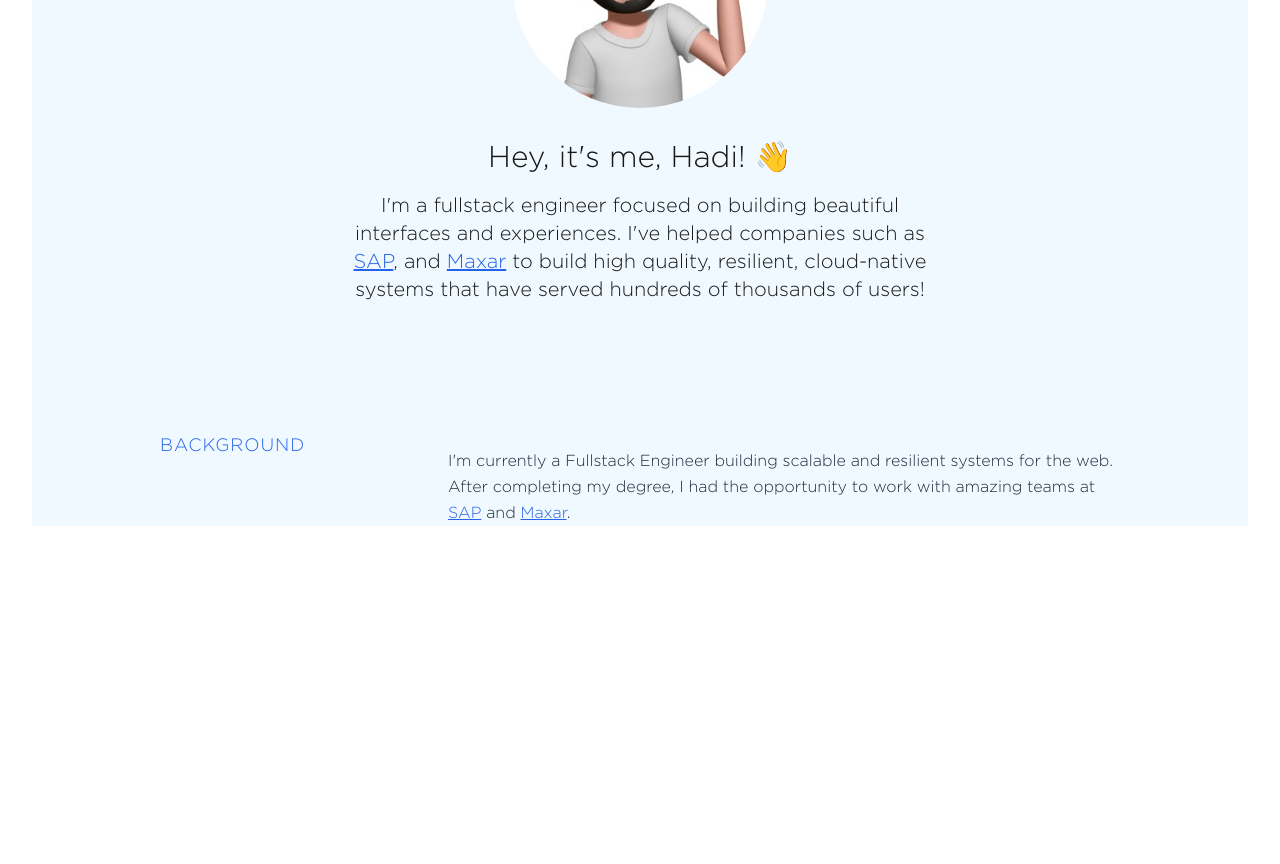
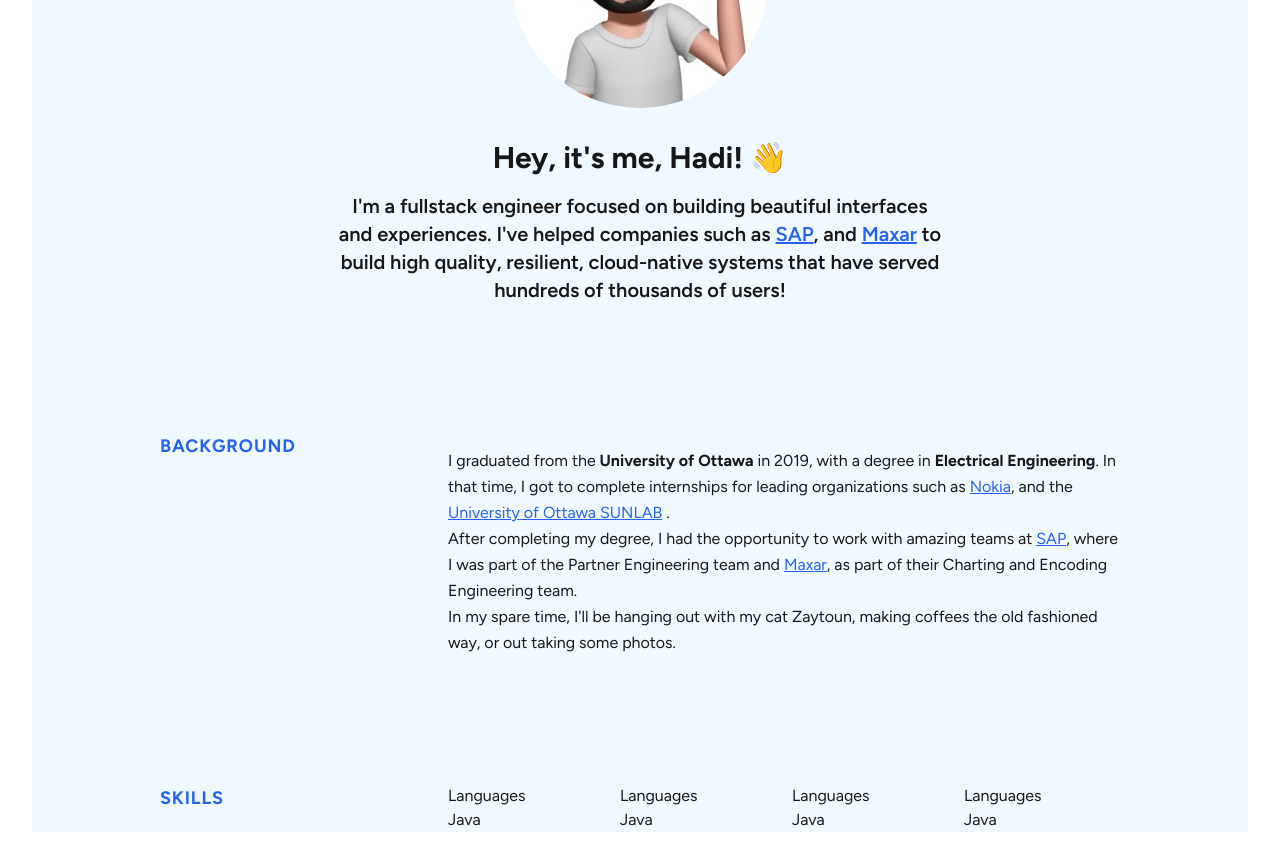
Before and after one commit to hadi-khir/cv, a Next.js app: page / in a window 1280 px wide. Shown: the part 380-1244 px from the top of the page. Before the commit the page ends 938 px from the top, so only its background shows below. Built offline with nearby package versions, Linux system fonts and the light colour scheme.

Commit message:
fixing the font issue before bed

```diff
--- a/app/globals.css
+++ b/app/globals.css
@@ -7,15 +7,7 @@
   --foreground: #171717;
 }
 
-@media (prefers-color-scheme: dark) {
-  :root {
-    --background: #0a0a0a;
-    --foreground: #ededed;
-  }
-}
-
 body {
   color: var(--foreground);
   background: var(--background);
-  font-family: var(--font-gotham-light);
 }
--- a/app/layout.tsx
+++ b/app/layout.tsx
@@ -1,12 +1,15 @@
 import type { Metadata } from "next";
 import localFont from "next/font/local";
 import "./globals.css";
+import { Figtree } from 'next/font/google';
 
 export const gothamLight = localFont({
   src: "./fonts/GothamLight.otf",
   variable: "--font-gotham-light",
   weight: "100 900",
 })
+
+const figtree = Figtree({ subsets: ['latin'] });
 
 export const metadata: Metadata = {
   title: "Create Next App",
@@ -21,7 +24,7 @@
   return (
     <html lang="en">
       <body
-        className={`${gothamLight.variable} antialiased`}
+        className={figtree.className}
       >
         {children}
       </body>
--- a/app/page.tsx
+++ b/app/page.tsx
@@ -7,8 +7,8 @@
 
       {/* header section */}
       <header className="sticky top-0 left-0 w-full z-10 flex justify-between p-4">
-        <button className="text-gray-800 dark:text-white">menu</button>
-        <button className="text-gray-800 dark:text-white">github</button>
+        <button className="text-gray-800">menu</button>
+        <button className="text-gray-800">github</button>
       </header>
 
       {/* hero section */}
@@ -29,7 +29,8 @@
           <p className="mt-4 text-xl font-semibold">
             I'm a fullstack engineer focused on building beautiful interfaces and experiences. I've helped companies such as{" "}
             <Link className="underline text-blue-600 hover:text-blue-800 visited:text-purple-600" href='https://www.sap.com'>SAP</Link>, and{" "}
-            <Link className="underline text-blue-600 hover:text-blue-800 visited:text-purple-600" href='https://www.maxar.com'>Maxar</Link> to build high quality, resilient, cloud-native systems that have served hundreds of thousands of users!
+            <Link className="underline text-blue-600 hover:text-blue-800 visited:text-purple-600" href='https://www.maxar.com'>Maxar</Link>{" "}
+            to build high quality, resilient, cloud-native systems that have served hundreds of thousands of users!
           </p>
         </div>
       </main>
@@ -37,25 +38,55 @@
         <h2 className="text-blue-600 text-lg font-bold uppercase tracking-wider">
           Background
         </h2>
-        <p className="mt-4 text-gray-800 leading-relaxed">
-          I'm currently a Fullstack Engineer building scalable and resilient
-          systems for the web. After completing my degree, I had the
+        <p className="mt-4 leading-relaxed">
+          I graduated from the <span className="font-bold">University of Ottawa</span>{" "}
+          in 2019, with a degree in <span className="font-bold">Electrical Engineering</span>.
+          In that time, I got to complete internships for leading organizations such as{" "}
+          <Link className="underline text-blue-600 hover:text-blue-800 visited:text-purple-600" href='https://www.nokia.com'>Nokia</Link>, and the{" "}
+          <Link className="underline text-blue-600 hover:text-blue-800 visited:text-purple-600" href='https://sunlab.ca/'>University of Ottawa SUNLAB</Link>{" "}.
+          <br />
+          After completing my degree, I had the
           opportunity to work with amazing teams at{" "}
           <Link
             className="underline text-blue-600 hover:text-blue-800"
             href="https://www.sap.com"
           >
             SAP
-          </Link>{" "}
-          and{" "}
+          </Link>,{" "}
+          where I was part of the Partner Engineering team and{" "}
           <Link
             className="underline text-blue-600 hover:text-blue-800"
             href="https://www.maxar.com"
           >
             Maxar
-          </Link>
-          .
+          </Link>, {" "}
+          as part of their Charting and Encoding Engineering team.
+          <br />
+          In my spare time, I'll be hanging out with my cat Zaytoun, making coffees the old fashioned way, or out taking some photos.
         </p>
+      </section>
+      <section className="w-full mt-32 px-8 md:px-16 lg:px-32 grid grid-cols-[30%_70%]">
+        <h2 className="text-blue-600 text-lg font-bold uppercase tracking-wider">
+          Skills
+        </h2>
+        <div className="grid grid-cols-4 gap-4">
+          <div>
+            <h1>Languages</h1>
+            <p>Java</p>
+          </div>
+          <div>
+            <h1>Languages</h1>
+            <p>Java</p>
+          </div>
+          <div>
+            <h1>Languages</h1>
+            <p>Java</p>
+          </div>
+          <div>
+            <h1>Languages</h1>
+            <p>Java</p>
+          </div>
+        </div>
       </section>
     </div>
   );
--- a/tailwind.config.ts
+++ b/tailwind.config.ts
@@ -8,6 +8,21 @@
   ],
   theme: {
     extend: {
+      keyframes: {
+        wave: {
+          '0%': { transform: 'rotate(0.0deg)' },
+          '15%': { transform: 'rotate(14.0deg)' },
+          '30%': { transform: 'rotate(-8.0deg)' },
+          '40%': { transform: 'rotate(14.0deg)' },
+          '50%': { transform: 'rotate(-4.0deg)' },
+          '60%': { transform: 'rotate(10.0deg)' },
+          '70%': { transform: 'rotate(0.0deg)' },
+          '100%': { transform: 'rotate(0.0deg)' },
+        }
+      },
+      animation: {
+        wave: 'wave 1.5s infinite'
+      },
       fontFamily: {
         gotham: ['var(--font-gotham-light)'],
       },
```
